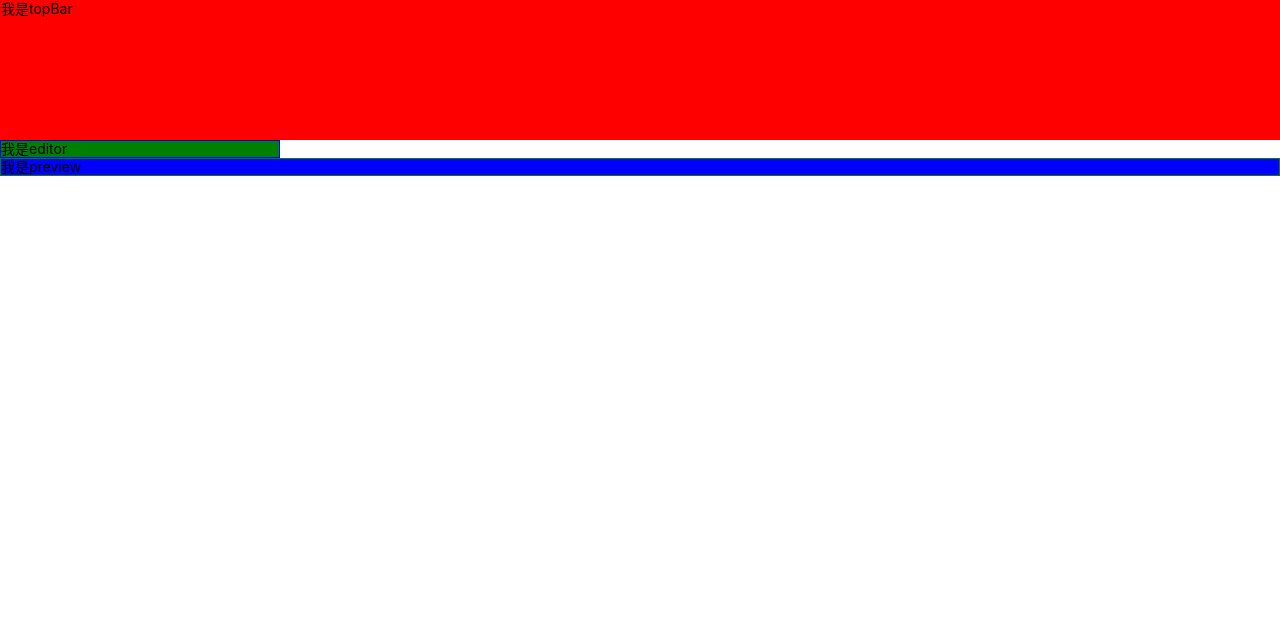
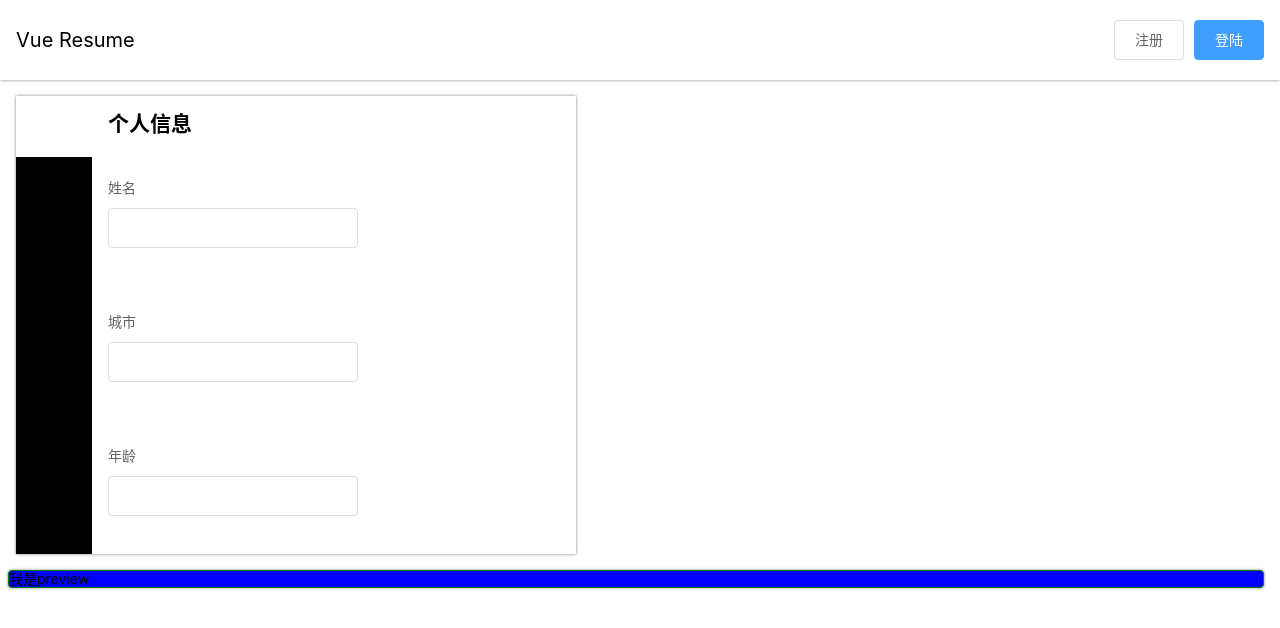
Before and after one commit to zhouchunyu/vue-resume, a Vue app: page / in a window 1280 px wide. Shown: the top 628 px of the page. Built offline with nearby package versions, Linux system fonts and the light colour scheme.

Commit message:
增加图标

```diff
--- a/index.html
+++ b/index.html
@@ -4,9 +4,18 @@
     <meta charset="utf-8">
     <meta name="viewport" content="width=device-width,initial-scale=1.0">
     <title>vue-resume</title>
+    <style type="text/css">
+      .icon {
+        width: 1em; height: 1em;
+        vertical-align: -0.15em;
+        fill: currentColor;
+        overflow: hidden;
+      }
+    </style>
   </head>
   <body>
     <div id="app"></div>
     <!-- built files will be auto injected -->
   </body>
+  <script src="//at.alicdn.com/t/font_776421_ljxi4o0lzj.js"></script>
 </html>
--- a/package.json
+++ b/package.json
@@ -10,6 +10,7 @@
     "build": "node build/build.js"
   },
   "dependencies": {
+    "element-ui": "^2.4.5",
     "node-sass": "^4.9.2",
     "normalize.css": "^8.0.0",
     "sass-loader": "^7.0.3",
--- a/src/App.vue
+++ b/src/App.vue
@@ -1,8 +1,8 @@
 <template>
   <div id="app">
-    <div class="topbar">
-      <Topbar/>
-    </div>
+    <header>
+      <Topbar class="topbar"/>
+    </header>
     <main>
       <Editor class="editor"/>
       <Preview class="preview"/>
@@ -25,30 +25,38 @@ export default {
 }
 </script>
 
-<style>
+<style lang="scss">
 #app {
   font-family: -apple-system, "Noto Sans", "Helvetica Neue", Helvetica, "Nimbus Sans L", Arial, "Liberation Sans", "PingFang SC", "Hiragino Sans GB", "Noto Sans CJK SC", "Source Han Sans SC", "Source Han Sans CN", "Microsoft YaHei", "Wenquanyi Micro Hei", "WenQuanYi Zen Hei", "ST Heiti", SimHei, "WenQuanYi Zen Hei Sharp", sans-serif;
   height: 100vh;
   display: flex;
   flex-direction: column;
 }
+.topbar {
+  height: 4em;
+  /*background-color: red;*/
+  background-color: #FFFFFF;
+  position: relative;
+  box-shadow: 0 0 3px rgba(0, 0, 0, 0.5);
+  display: flex;
+  justify-content: space-between;
+  align-items: center;
+  font-size: 20px;
+  padding: 16px;
+}
+
 main {
   flex: 1;
   display: flex;
+  background: white;
   justify-content: space-between;
 }
 
-.topbar{
-  height: 10em;
-  background-color: red;
-}
-
-.editor{
-  width: 20em;
-  background-color: green;
-}
 .preview{
   flex: 1;
+  margin: 16px 16px 16px 8px;
   background-color: blue;
+  box-shadow: 0 0 3px rgba(0, 0, 0, 0.5);
+  border-radius: 4px;
 }
 </style>
--- a/src/components/Editor.vue
+++ b/src/components/Editor.vue
@@ -1,18 +1,101 @@
 <template>
   <div>
-    我是editor
+    <nav>
+      <ol>
+        <li v-for="i in [0,1,2,3,4,5,6]" :class="{active: currentTab === i}" @click="currentTab = i">
+          <svg class="icon" aria-hidden="true">
+            <use :xlink:href="`#icon-${icons[i]}`"></use>
+          </svg>
+        </li>
+      </ol>
+    </nav>
+    <ol class="panes">
+      <li :class="{active: currentTab === 0}">
+        <h2>个人信息</h2>
+        <el-form>
+          <el-form-item class="profile_attr" label="姓名">
+            <el-input v-model="profile.name" ></el-input>
+          </el-form-item>
+          <el-form-item class="profile_attr" label="城市">
+            <el-input v-model="profile.city"></el-input>
+          </el-form-item>
+          <el-form-item class="profile_attr" label="年龄">
+            <el-input v-model="profile.age"></el-input>
+          </el-form-item>
+        </el-form>
+      </li>
+      <li :class="{active: currentTab === 1}"><h2>工作经历</h2></li>
+      <li :class="{active: currentTab === 2}"><h2>学习经历</h2></li>
+      <li :class="{active: currentTab === 3}"><h2>项目经历</h2></li>
+      <li :class="{active: currentTab === 4}"><h2>获奖情况</h2></li>
+      <li :class="{active: currentTab === 5}"><h2>联系方式</h2></li>
+    </ol>
   </div>
 </template>
 
 <script>
 export default {
-  name: 'Editor'
+  name: 'Editor',
+  data(){
+    return {
+      currentTab: 0,
+      icons: ['credentials', 'working', 'learning', 'project', 'medal', 'contact'],
+      profile: {name: '', age: '', city: ''}
+    }
+  },
+  methods: {
+    onSubmit(){
+      console.log(this.profile)
+    }
+  }
 }
 </script>
 
 
-<style scoped>
-div {
-  border: 1px solid blue;
+<style lang="scss" scoped>
+.editor{
+  width: 40em;
+  margin: 16px 8px 16px 16px;
+  background-color: white;
+  box-shadow: 0 0 3px rgba(0, 0, 0, 0.5);
+  border-rddsadius: 4px;
+  display: flex;
+  color: white;
 }
+
+nav > ol{
+  display: flex;
+  flex-direction: column;
+  height: 100%;
+  background-color: black;
+}
+
+nav > ol > li > svg{
+  width: 2em;
+  height: 2em;
+  margin: 16px 24px;
+}
+
+nav > ol > li.active {
+  background-color: white;
+  color: black;
+}
+
+.panes > li {
+  display: none;
+}
+
+.panes > li.active{
+  display: block;
+  color: black;
+}
+
+.panes > li > h2 {
+  padding: 16px;
+}
+
+.profile_attr {
+  padding: 16px;
+}
+
 </style>
--- a/src/components/Topbar.vue
+++ b/src/components/Topbar.vue
@@ -1,6 +1,12 @@
 <template>
   <div>
-    我是topBar
+    <div class="logg">
+      Vue Resume
+    </div>
+    <div class="actions">
+      <el-button>注册</el-button>
+      <el-button type="primary">登陆</el-button>
+    </div>
   </div>
 </template>
 
@@ -11,7 +17,4 @@ export default {
 </script>
 
 <style scoped>
-div {
-  border: 1px solid red;
-}
 </style>
--- a/src/main.js
+++ b/src/main.js
@@ -4,7 +4,10 @@ import Vue from 'vue'
 import App from './App'
 import 'normalize.css'
 import './assets/reset.scss'
+import ElementUI from 'element-ui';
+import 'element-ui/lib/theme-chalk/index.css';
 
+Vue.use(ElementUI);
 Vue.config.productionTip = false
 
 /* eslint-disable no-new */
```
